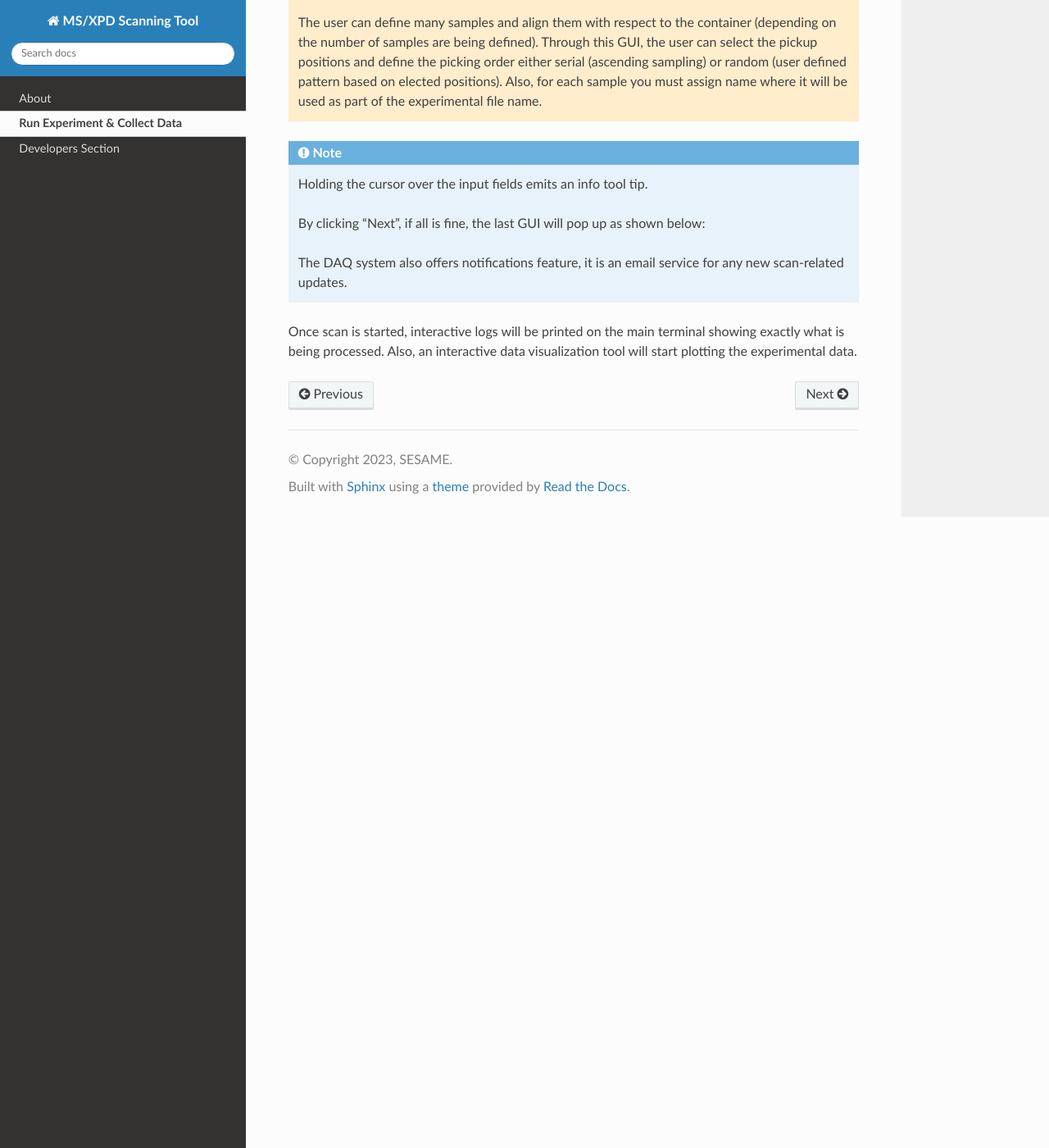
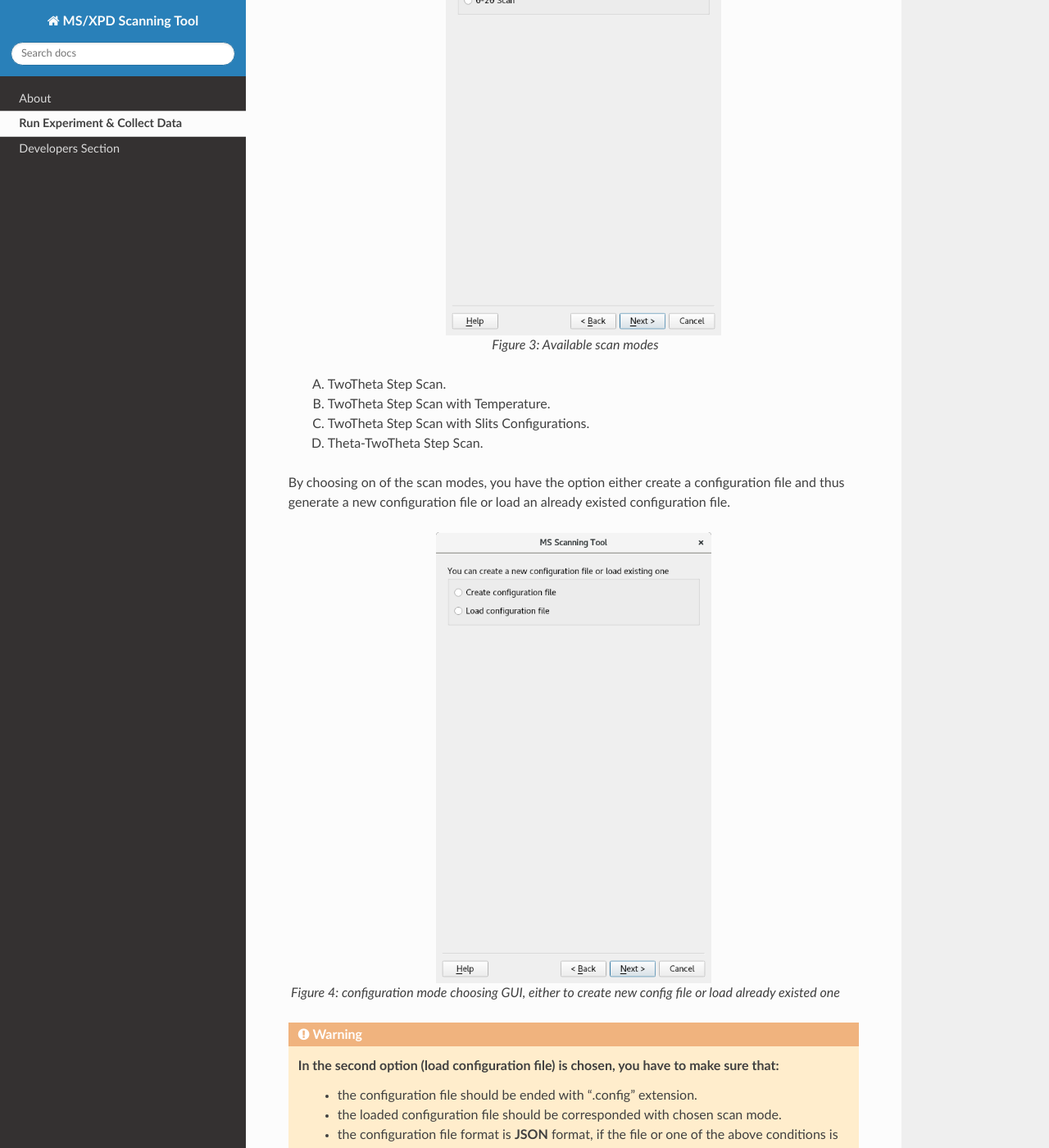
Before and after one commit to SESAME-Synchrotron/MS-XPD-ScanTool, a Sphinx documentation site: the page built from docs/source/runScan.rst, in a window 1280 px wide and 1400 px high, scrolled down 2920 px. Shown: the whole window at 82% size. Built offline with Sphinx 7.4.7 and the Read the Docs theme 2.0.0, drawn with Linux system fonts in a browser that asks for light colours; some of the changed lines change nothing that is shown; some of the changed text lies outside the part shown.

Commit message:
update docs

```diff
--- a/docs/source/runScan.rst
+++ b/docs/source/runScan.rst
@@ -37,12 +37,12 @@
 	A. Choose **Users Experiment** if there is a scheduled beamtime for an accepted proposal.
 	Upon choosing Users Experiment, you will be asked to provide scheduled proposal ID as shown in figure.2 below:
 
-	.. .. figure:: /images/proposalID.png
-	.. 	:align: center
-	.. 	:alt: proposal ID
-	.. 	:scale: 70%
+	.. figure:: /images/proposalID.png
+		:align: center
+		:alt: proposal ID
+		:scale: 70%
 
-	.. 	*Figure 2: proposal ID*
+		*Figure 2: proposal ID*
 
 	By choosing "Users Experiment", the scan tool will:
 		* validate whether the provided proposal number is correct and valid for this beam time.
@@ -63,12 +63,12 @@
 
 The scanning tool offers four scan modes as shown in figure.3:
 
-	.. .. figure:: /images/scanModes.png
-	.. 	:align: center
-	.. 	:alt: proposal ID
-	.. 	:scale: 70%
+	.. figure:: /images/scanModes.png
+		:align: center
+		:alt: proposal ID
+		:scale: 70%
 
-	.. 	*Figure 3: Available scan modes*
+		*Figure 3: Available scan modes*
 
 	A. TwoTheta Step Scan.
 	B. TwoTheta Step Scan with Temperature.
@@ -77,12 +77,12 @@
 
 By choosing on of the scan modes, you have the option either create a configuration file and thus generate a new configuration file or load an already existed configuration file.
 
-.. .. figure:: /images/configFile.png
-..    :align: center
-..    :alt: proposal ID
-..    :scale: 70%
+.. figure:: /images/configFile.png
+   :align: center
+   :alt: proposal ID
+   :scale: 70%
 
-..    *Figure 4: configuration mode choosing GUI, either to create new config file or load already existed one*
+   *Figure 4: configuration mode choosing GUI, either to create new config file or load already existed one*
 
 .. warning::
 
```
